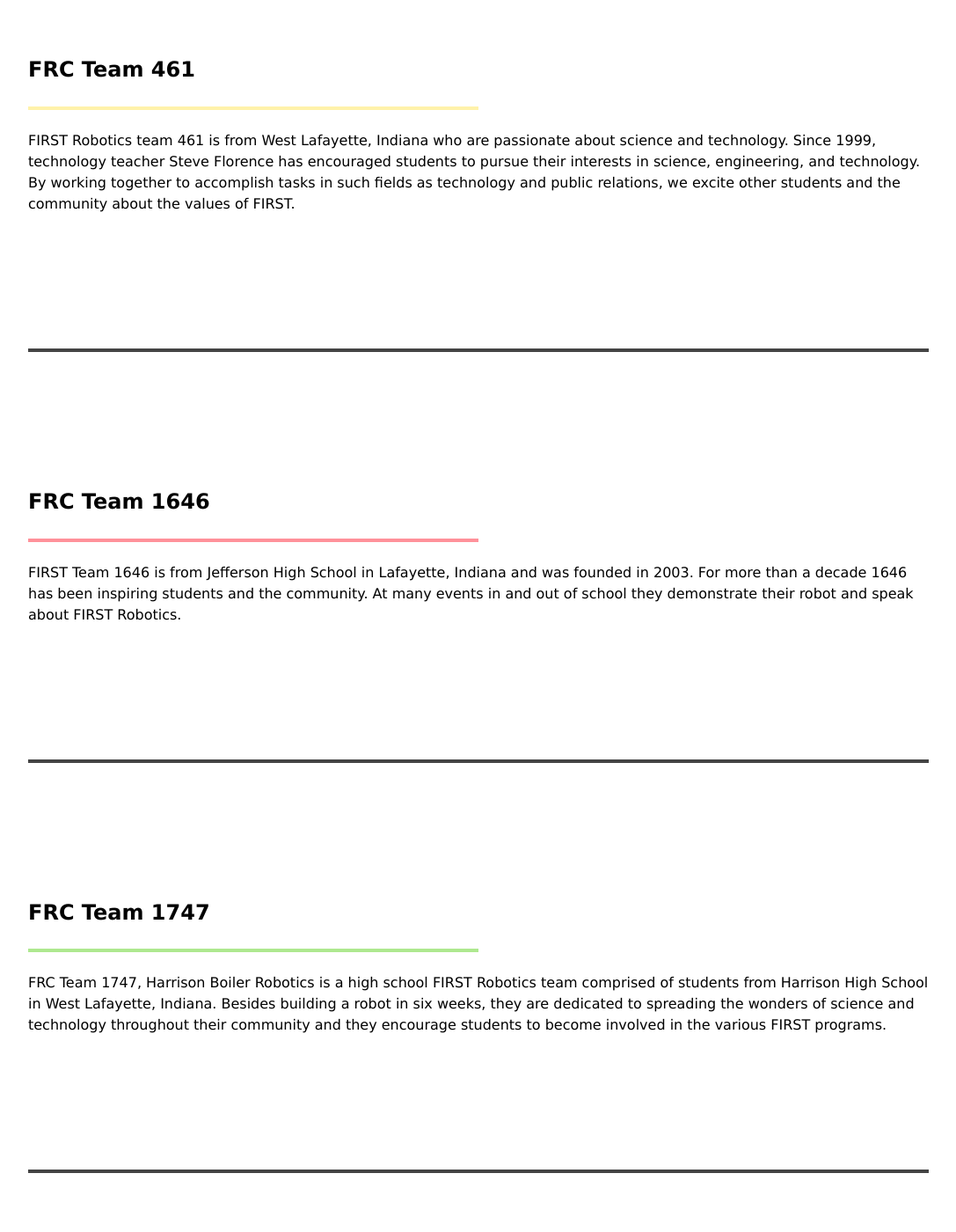
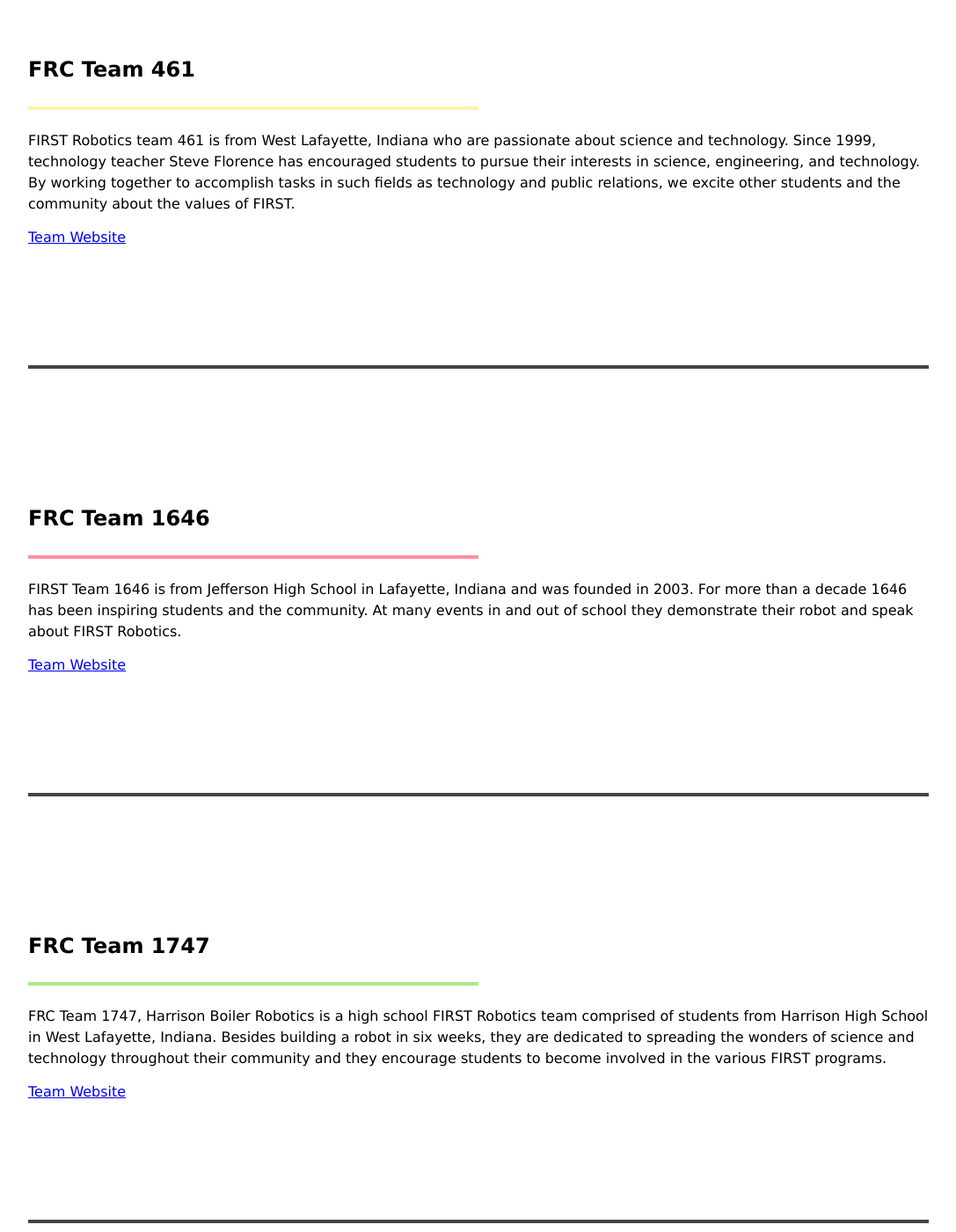
Before and after one commit to purduefirst/purduefirst.github.io, a Jekyll site: the page built from frc.html, in a window 1280 px wide and 1400 px high, scrolled down 595 px. Shown: the whole window at 88% size, without its empty margins (96-1183 px from the left). Built offline with Jekyll 4.4.1, drawn with Linux system fonts in a browser that asks for light colours.

Commit message:
add frc websites to about page

```diff
--- a/frc.html
+++ b/frc.html
@@ -10,6 +10,7 @@
 		<hr class="medium-hr" />
 		<br />
 		<p>FIRST Robotics team 461 is from West Lafayette, Indiana who are passionate about science and technology. Since 1999, technology teacher Steve Florence has encouraged students to pursue their interests in science, engineering, and technology. By working together to accomplish tasks in such fields as technology and public relations, we excite other students and the community about the values of FIRST.</p>
+		<a href="http://www.boilerinvasion.org">Team Website</a>
 	</div>
 </section>
 <div class="container">
@@ -21,6 +22,7 @@
 		<hr class="medium-hr" />
 		<br />
 		<p>FIRST Team 1646 is from Jefferson High School in Lafayette, Indiana and was founded in 2003. For more than a decade 1646 has been inspiring students and the community. At many events in and out of school they demonstrate their robot and speak about FIRST Robotics.</p>
+		<a href="http://first1646.wordpress.com">Team Website</a>
 	</div>
 </section>
 <div class="container">
@@ -32,6 +34,7 @@
 		<hr class="medium-hr" />
 		<br />
 		<p>FRC Team 1747, Harrison Boiler Robotics is a high school FIRST Robotics team comprised of students from Harrison High School in West Lafayette, Indiana.  Besides building a robot in six weeks, they are dedicated to spreading the wonders of science and technology throughout their community and they encourage students to become involved in the various FIRST programs.</p>
+		<a href="http://www.hbrlive.com">Team Website</a>
 	</div>
 </section>
 <div class="container">
@@ -43,5 +46,6 @@
 		<hr class="medium-hr" />
 		<br />
 		<p>Robotics Team 4272 Maverick Boiler Robotics had its rookie season in 2012. Created as a partnership between Purdue FIRST Programs and McCutcheon High School, the team serves the population of students at McCutcheon High School in Lafayette, Indiana. 4272 is considered an after school activity and a team by the school, as well as having a class within the school. </p>
+		<a href="http://www.team4272.com">Team Website</a>
 	</div>
 </section>
```
